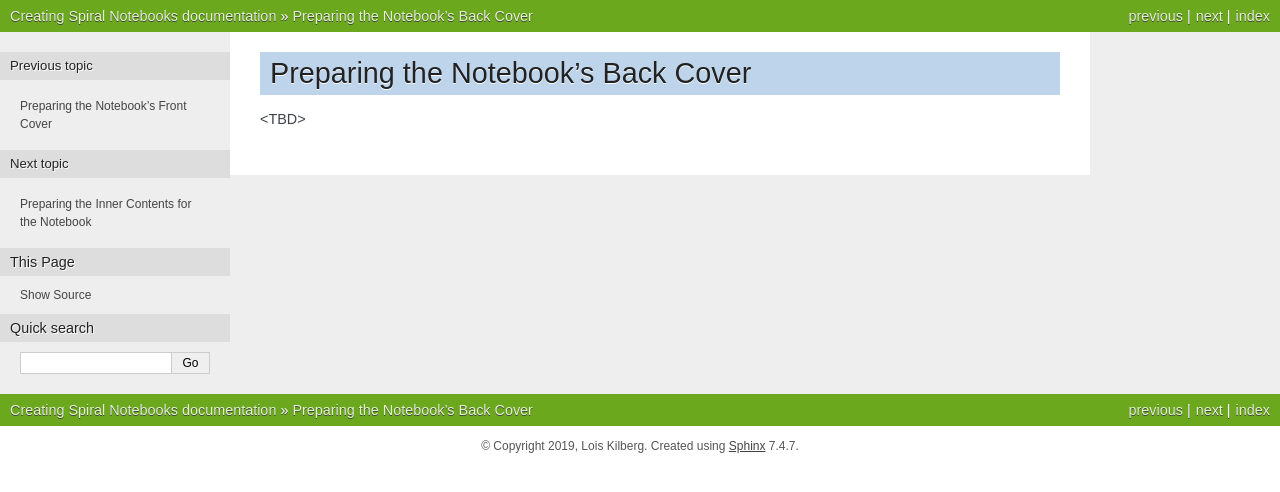
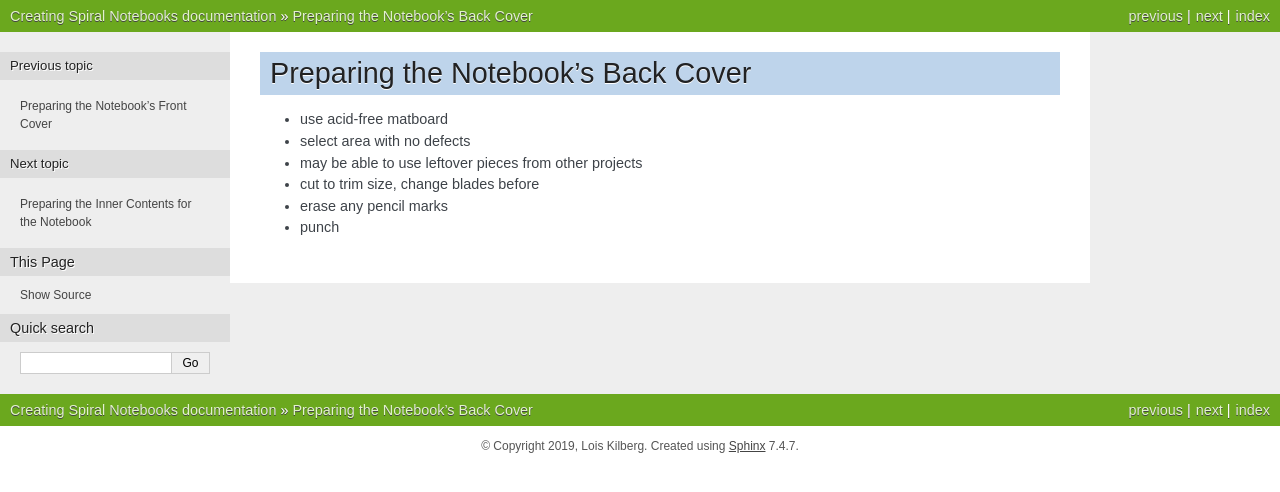
Before and after one commit to loiskilberg/create_spiral_notebook, a Sphinx documentation site: the page built from source/02_prepare_back_cover.rst, in a window 1280 px wide. Shown: the top 492 px of the page. Built offline with Sphinx 7.4.7, drawn with Linux system fonts in a browser that asks for light colours; pages that are not in the unit, such as notebooks, are missing from menus.

Commit message:
add some content

```diff
--- a/source/02_prepare_back_cover.rst
+++ b/source/02_prepare_back_cover.rst
@@ -1,3 +1,9 @@
 Preparing the Notebook's Back Cover
 ###################################
-<TBD>
+
+* use acid-free matboard
+* select area with no defects
+* may be able to use leftover pieces from other projects
+* cut to trim size, change blades before
+* erase any pencil marks
+* punch
```
